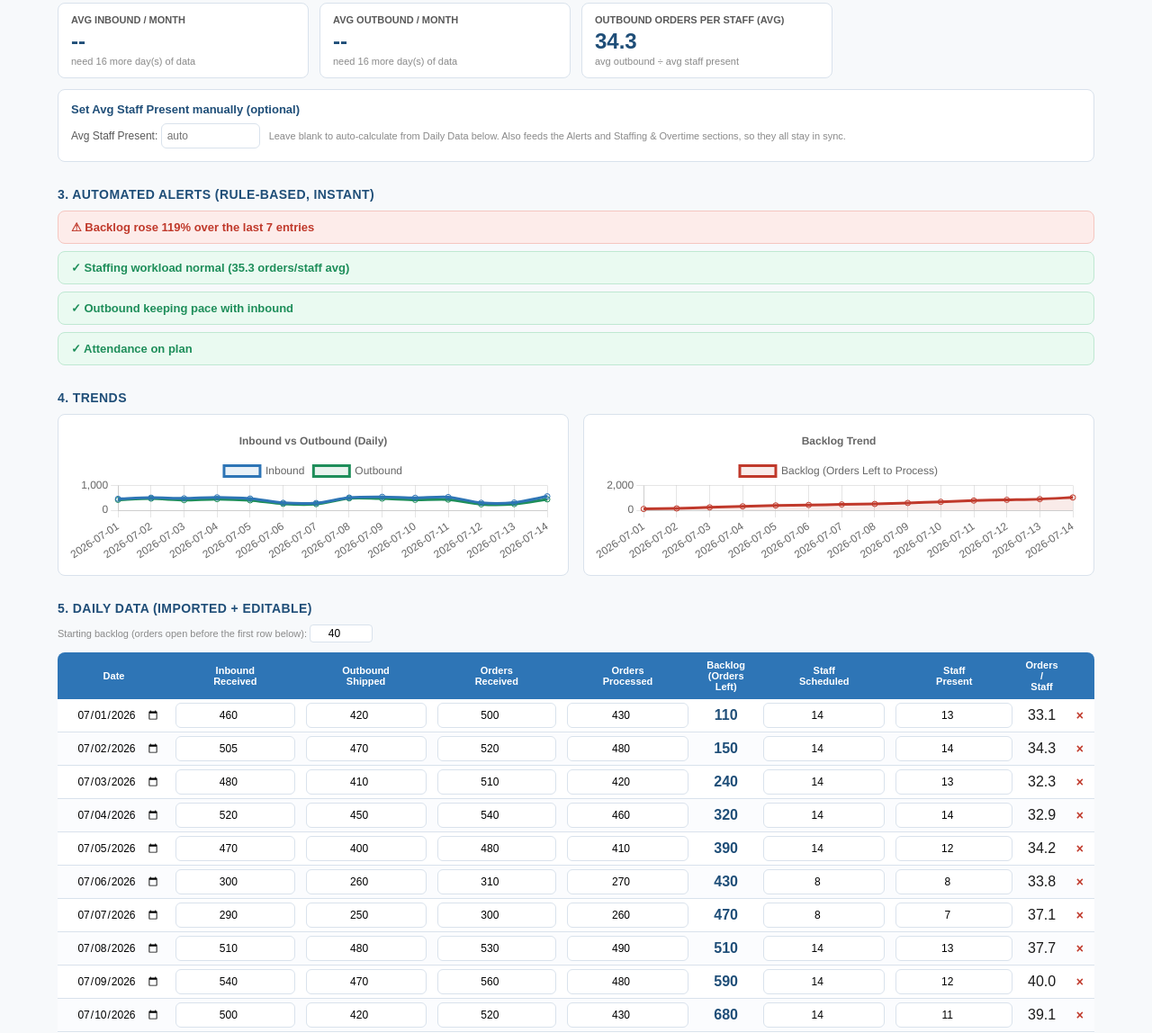
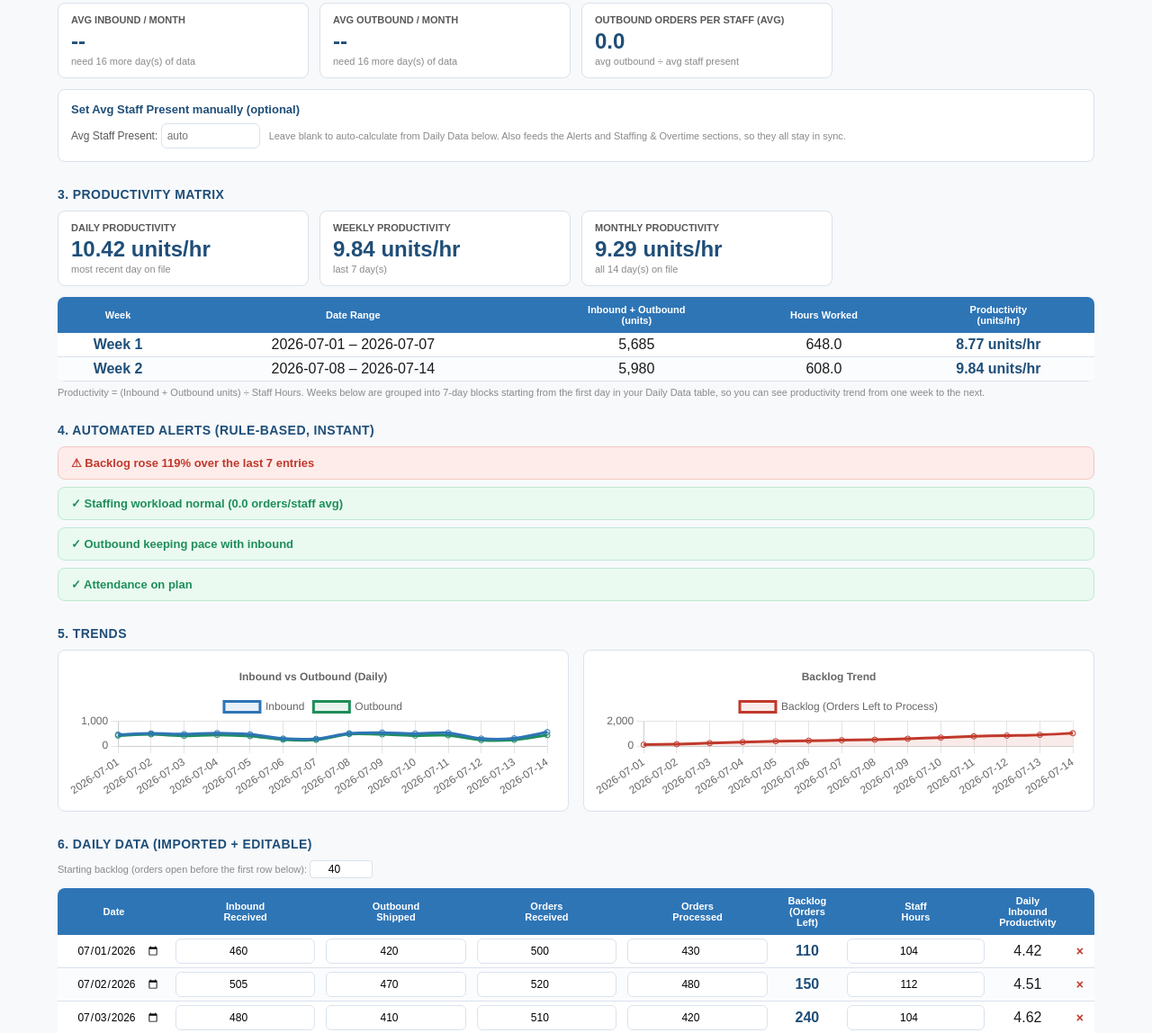
Before and after one commit to rpukitis35-tech/dockpulse-site, a website: page Warehouse_KPI_Analyzer.html in a window 1280 px wide. Shown: the part 650-1798 px from the top of the page at 90% size. Drawn offline with nearby package versions, Linux system fonts and the light colour scheme.

Commit message:
Update Warehouse_KPI_Analyzer.html

```diff
--- a/Warehouse_KPI_Analyzer.html
+++ b/Warehouse_KPI_Analyzer.html
@@ -143,16 +143,31 @@
     </div>
   </div>
 
-  <div class="section-title">3. Automated Alerts (rule-based, instant)</div>
+  <div class="section-title">3. Productivity Matrix</div>
+  <div class="kpi-grid" id="productivityGrid"></div>
+  <div class="table-wrap" style="margin-top:12px;">
+  <table>
+    <thead>
+      <tr>
+        <th>Week</th><th>Date Range</th><th>Inbound + Outbound<br>(units)</th>
+        <th>Hours Worked</th><th>Productivity<br>(units/hr)</th>
+      </tr>
+    </thead>
+    <tbody id="productivityWeekBody"></tbody>
+  </table>
+  </div>
+  <p class="footnote">Productivity = (Inbound + Outbound units) &divide; Staff Hours. Weeks below are grouped into 7-day blocks starting from the first day in your Daily Data table, so you can see productivity trend from one week to the next.</p>
+
+  <div class="section-title">4. Automated Alerts (rule-based, instant)</div>
   <div class="alerts" id="alertsGrid"></div>
 
-  <div class="section-title">4. Trends</div>
+  <div class="section-title">5. Trends</div>
   <div class="charts">
     <div class="chart-card"><canvas id="ioChart"></canvas></div>
     <div class="chart-card"><canvas id="backlogChart"></canvas></div>
   </div>
 
-  <div class="section-title">5. Daily Data (imported + editable)</div>
+  <div class="section-title">6. Daily Data (imported + editable)</div>
   <p class="footnote">Starting backlog (orders open before the first row below):
     <input id="startBacklog" type="number" style="width:70px;text-align:center;border:1px solid var(--border);border-radius:4px;padding:2px;">
   </p>
@@ -162,8 +177,8 @@
       <tr>
         <th>Date</th><th>Inbound<br>Received</th><th>Outbound<br>Shipped</th>
         <th>Orders<br>Received</th><th>Orders<br>Processed</th>
-        <th>Backlog<br>(Orders Left)</th><th>Staff<br>Scheduled</th>
-        <th>Staff<br>Present</th><th>Orders /<br>Staff</th><th></th>
+        <th>Backlog<br>(Orders Left)</th>
+        <th>Staff<br>Hours</th><th>Daily Inbound<br>Productivity</th><th></th>
       </tr>
     </thead>
     <tbody id="dataBody"></tbody>
@@ -176,7 +191,7 @@
   </div>
   <p class="footnote">Data is saved automatically in this browser (persists on reload). "This Week" = most recent 7 rows below; "This Month" = all rows in the table. Nothing you upload leaves your browser &mdash; files are parsed locally.</p>
 
-  <div class="section-title">6. Cost &amp; Capacity Assumptions</div>
+  <div class="section-title">7. Cost &amp; Capacity Assumptions</div>
   <p class="footnote">Set these once &mdash; they power the forecasting, staffing, and cost sections below, and are saved automatically in this browser.</p>
   <div class="map-grid" style="margin-bottom:10px;">
     <div class="map-field"><label>Hourly wage per staff (&pound;)</label><input type="number" id="asmWage" step="0.5" min="0"></div>
@@ -189,11 +204,11 @@
   </div>
   <p class="footnote">If any of the numbers above look far too large or too small, click "Reset to Defaults" and re-enter them.</p>
 
-  <div class="section-title">7. Forecasting</div>
+  <div class="section-title">8. Forecasting</div>
   <div class="kpi-grid" id="forecastGrid"></div>
   <p class="footnote" id="forecastNote"></p>
 
-  <div class="section-title">8. Staffing &amp; Overtime Planning</div>
+  <div class="section-title">9. Staffing &amp; Overtime Planning</div>
   <div class="kpi-grid" id="staffingGrid"></div>
   <div class="alerts" id="overtimeAlert" style="margin-top:10px;"></div>
   <div class="calc-box">
@@ -206,7 +221,7 @@
     </div>
   </div>
 
-  <div class="section-title">9. Cost Analysis</div>
+  <div class="section-title">10. Cost Analysis</div>
   <div class="kpi-grid" id="costGrid"></div>
   <div class="calc-box" style="margin-top:12px;">
     <div class="calc-title">Enter overtime hours worked (period)</div>
@@ -230,7 +245,7 @@
     <div class="chart-card"><canvas id="costCompareChart"></canvas></div>
   </div>
 
-  <div class="section-title">10. Shift Handover Notes</div>
+  <div class="section-title">11. Shift Handover Notes</div>
   <p class="footnote">Log what the next shift needs to know &mdash; backlog status, equipment issues, staffing changes, anything unfinished.</p>
   <div class="handover-form">
     <div class="map-field">
@@ -281,12 +296,14 @@ function sampleData() {
   const outbound = [420,470,410,450,400,260,250,480,470,420,430,240,250,440];
   const received = [500,520,510,540,480,310,300,530,560,520,540,310,320,580];
   const processed = [430,480,420,460,410,270,260,490,480,430,440,250,260,450];
-  const staffSched = [14,14,14,14,14,8,8,14,14,14,14,8,8,14];
+  // Sample staff headcount, converted to total daily labor hours (headcount &times;
+  // an 8-hour shift) so the sample data lines up with the Staff Hours column below.
   const staffPresent = [13,14,13,14,12,8,7,13,12,11,13,8,7,12];
+  const staffHours = staffPresent.map(p => p * 8);
   for (let i=0;i<14;i++){
     const d = new Date(start); d.setDate(start.getDate()+i);
     days.push({ date: localISO(d), inbound: inbound[i], outbound: outbound[i],
-      received: received[i], processed: processed[i], staffSched: staffSched[i], staffPresent: staffPresent[i] });
+      received: received[i], processed: processed[i], staffHours: staffHours[i] });
   }
   return days;
 }
@@ -648,7 +665,6 @@ function renderFileCards() {
     }
 
     const kindOptions = Object.keys(KIND_LABELS).map(k => `<option value="${k}" ${f.kind===k?'selected':''}>${KIND_LABELS[k]}</option>`).join('');
-
     card.innerHTML = `
       <div class="file-card-head">
         <div><div class="name">${f.name}</div><div class="meta">${f.rows.length} rows &middot; ${f.headers.length} columns detected</div></div>
@@ -795,7 +811,7 @@ function computeBacklogs() {
 }
 
 function render() {
-  renderTable(); renderKpis(); renderAlerts(); renderCharts();
+  renderTable(); renderKpis(); renderProductivity(); renderAlerts(); renderCharts();
   renderForecast(); renderStaffing(); renderCost(); renderHandover();
 }
 
@@ -805,9 +821,13 @@ function renderTable() {
   const tbody = document.getElementById('dataBody');
   tbody.innerHTML = '';
   state.days.forEach((d, i) => {
-    const staffPresentNum = Number(d.staffPresent) || 0;
-    const processedNum = Number(d.processed) || 0;
-    const perStaff = staffPresentNum > 0 ? (processedNum / staffPresentNum) : null;
+    // Daily Inbound Productivity = that day's inbound units &divide; Staff Hours
+    // worked that day (total labor hours, not headcount) — a direct read of how
+    // many inbound units each labor-hour produced, independent of how many
+    // people happened to be on shift.
+    const staffHoursNum = Number(d.staffHours) || 0;
+    const inboundNum = Number(d.inbound) || 0;
+    const inboundProductivity = staffHoursNum > 0 ? (inboundNum / staffHoursNum) : null;
     const tr = document.createElement('tr');
     tr.innerHTML = `
       <td><input type="date" value="${d.date||''}" data-i="${i}" data-f="date"></td>
@@ -816,9 +836,8 @@ function renderTable() {
       <td><input type="number" value="${d.received ?? ''}" data-i="${i}" data-f="received"></td>
       <td><input type="number" value="${d.processed ?? ''}" data-i="${i}" data-f="processed"></td>
       <td style="font-weight:bold;color:var(--blue-dark)">${fmt(backlogs[i])}</td>
-      <td><input type="number" value="${d.staffSched ?? ''}" data-i="${i}" data-f="staffSched"></td>
-      <td><input type="number" value="${d.staffPresent ?? ''}" data-i="${i}" data-f="staffPresent"></td>
-      <td>${perStaff !== null ? fmt(perStaff,1) : '--'}</td>
+      <td><input type="number" value="${d.staffHours ?? ''}" data-i="${i}" data-f="staffHours" step="0.5"></td>
+      <td>${inboundProductivity !== null ? fmt(inboundProductivity,2) : '--'}</td>
       <td><button class="del-btn" data-i="${i}" title="Delete row">&times;</button></td>
     `;
     tbody.appendChild(tr);
@@ -889,6 +908,60 @@ function renderKpis() {
     kpiCard('Avg Outbound / Month', n >= 30 ? fmt(avgOutboundDay*30,1) : '--', n >= 30 ? 'avg/day &times; 30' : `need ${30-n} more day(s) of data`),
     kpiCard('Outbound Orders per Staff (Avg)', fmt(avgOutboundPerStaff,1), 'avg outbound &divide; avg staff present'),
   ].join('');
+}
+
+/* ============================== PRODUCTIVITY MATRIX ============================== */
+// Productivity here always means (Inbound + Outbound units) &divide; Staff Hours
+// worked over the same period — a labor-hour productivity figure, independent of
+// headcount. "Daily" = the most recent day on file, "Weekly" = the most recent 7
+// days, "Monthly" = all days on file (matching the "This Week"/"This Month"
+// convention already used in the Daily Data table below).
+function renderProductivity() {
+  const days = state.days; const n = days.length;
+  const sum = (arr, f) => arr.reduce((s, d) => s + (Number(d[f]) || 0), 0);
+  const ioUnits = arr => sum(arr, 'inbound') + sum(arr, 'outbound');
+  const hoursWorked = arr => sum(arr, 'staffHours');
+  const productivityOf = arr => { const h = hoursWorked(arr); return h > 0 ? ioUnits(arr) / h : null; };
+
+  const lastDay = n > 0 ? [days[n - 1]] : [];
+  const weekDays = days.slice(Math.max(0, n - 7));
+
+  const dailyProd = productivityOf(lastDay);
+  const weeklyProd = productivityOf(weekDays);
+  const monthlyProd = productivityOf(days);
+
+  document.getElementById('productivityGrid').innerHTML = [
+    kpiCard('Daily Productivity', dailyProd !== null ? fmt(dailyProd, 2) + ' units/hr' : '--', n > 0 ? 'most recent day on file' : 'no data yet'),
+    kpiCard('Weekly Productivity', weeklyProd !== null ? fmt(weeklyProd, 2) + ' units/hr' : '--', `last ${weekDays.length} day(s)`),
+    kpiCard('Monthly Productivity', monthlyProd !== null ? fmt(monthlyProd, 2) + ' units/hr' : '--', `all ${n} day(s) on file`),
+  ].join('');
+
+  // Break the full date range into consecutive 7-day blocks (Week 1, Week 2, ...)
+  // so productivity trend from one week to the next is clearly visible, rather
+  // than buried in a single all-time average.
+  const weeks = [];
+  for (let i = 0; i < days.length; i += 7) {
+    const chunk = days.slice(i, i + 7);
+    const chunkProd = productivityOf(chunk);
+    weeks.push({
+      num: weeks.length + 1,
+      start: chunk[0].date,
+      end: chunk[chunk.length - 1].date,
+      io: ioUnits(chunk),
+      hours: hoursWorked(chunk),
+      prod: chunkProd,
+    });
+  }
+  const weekBody = document.getElementById('productivityWeekBody');
+  weekBody.innerHTML = weeks.length ? weeks.map(w => `
+    <tr>
+      <td style="font-weight:bold;color:var(--blue-dark)">Week ${w.num}</td>
+      <td>${w.start}${w.end !== w.start ? ' &ndash; ' + w.end : ''}</td>
+      <td>${fmt(w.io)}</td>
+      <td>${fmt(w.hours, 1)}</td>
+      <td style="font-weight:bold;color:var(--blue-dark)">${w.prod !== null ? fmt(w.prod, 2) + ' units/hr' : '--'}</td>
+    </tr>
+  `).join('') : `<tr><td colspan="5" style="color:#8a8a8a;font-style:italic;">No data yet &mdash; add daily data below.</td></tr>`;
 }
 
 function renderAlerts() {
@@ -1158,7 +1231,7 @@ document.getElementById('addRowBtn').addEventListener('click', () => {
   const last = state.days[state.days.length-1];
   const d = last ? new Date(last.date) : new Date();
   if (last) d.setDate(d.getDate()+1);
-  state.days.push({ date: localISO(d), inbound:0, outbound:0, received:0, processed:0, staffSched:0, staffPresent:0 });
+  state.days.push({ date: localISO(d), inbound:0, outbound:0, received:0, processed:0, staffHours:0 });
   saveData(); render();
 });
 document.getElementById('clearBtn').addEventListener('click', () => {
```
